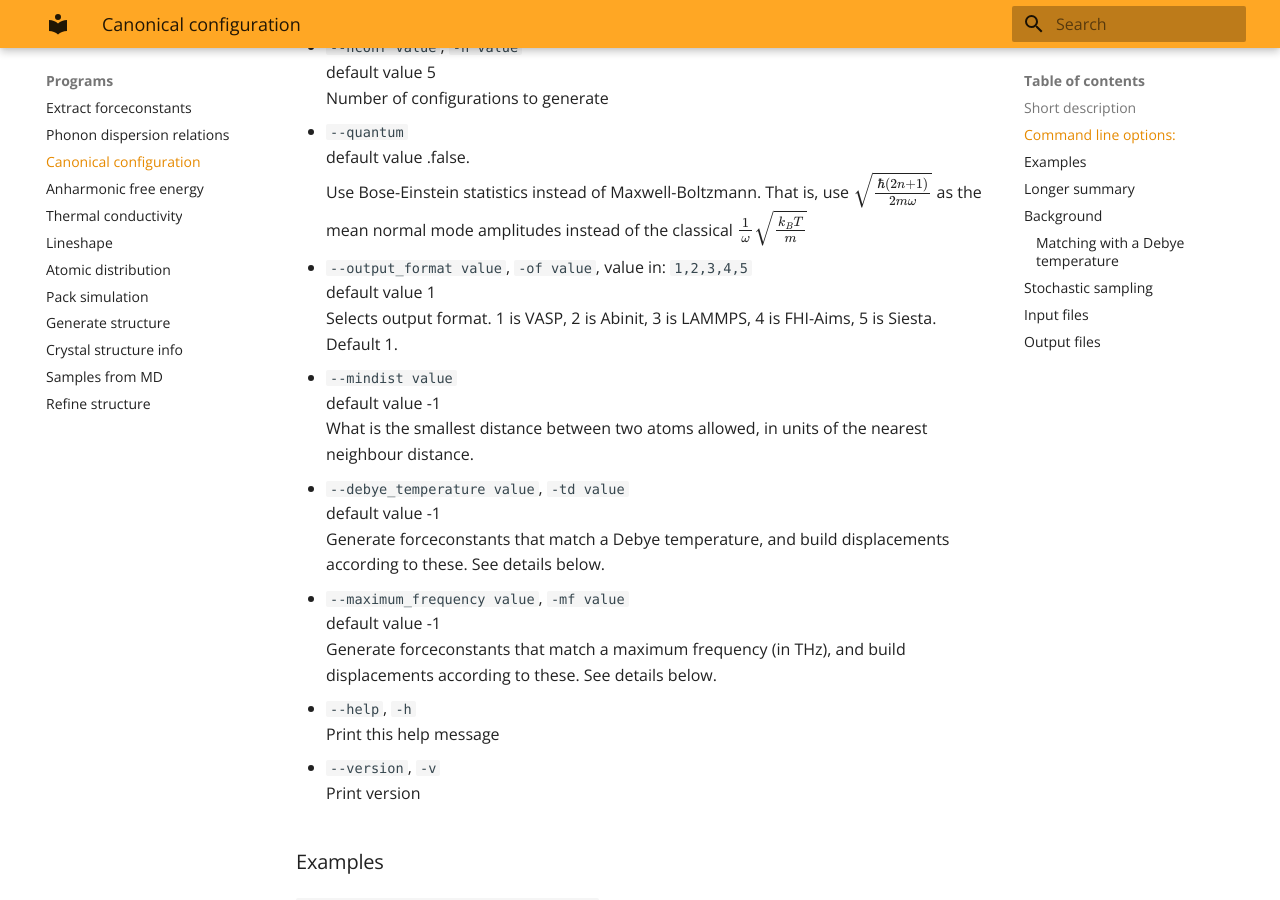
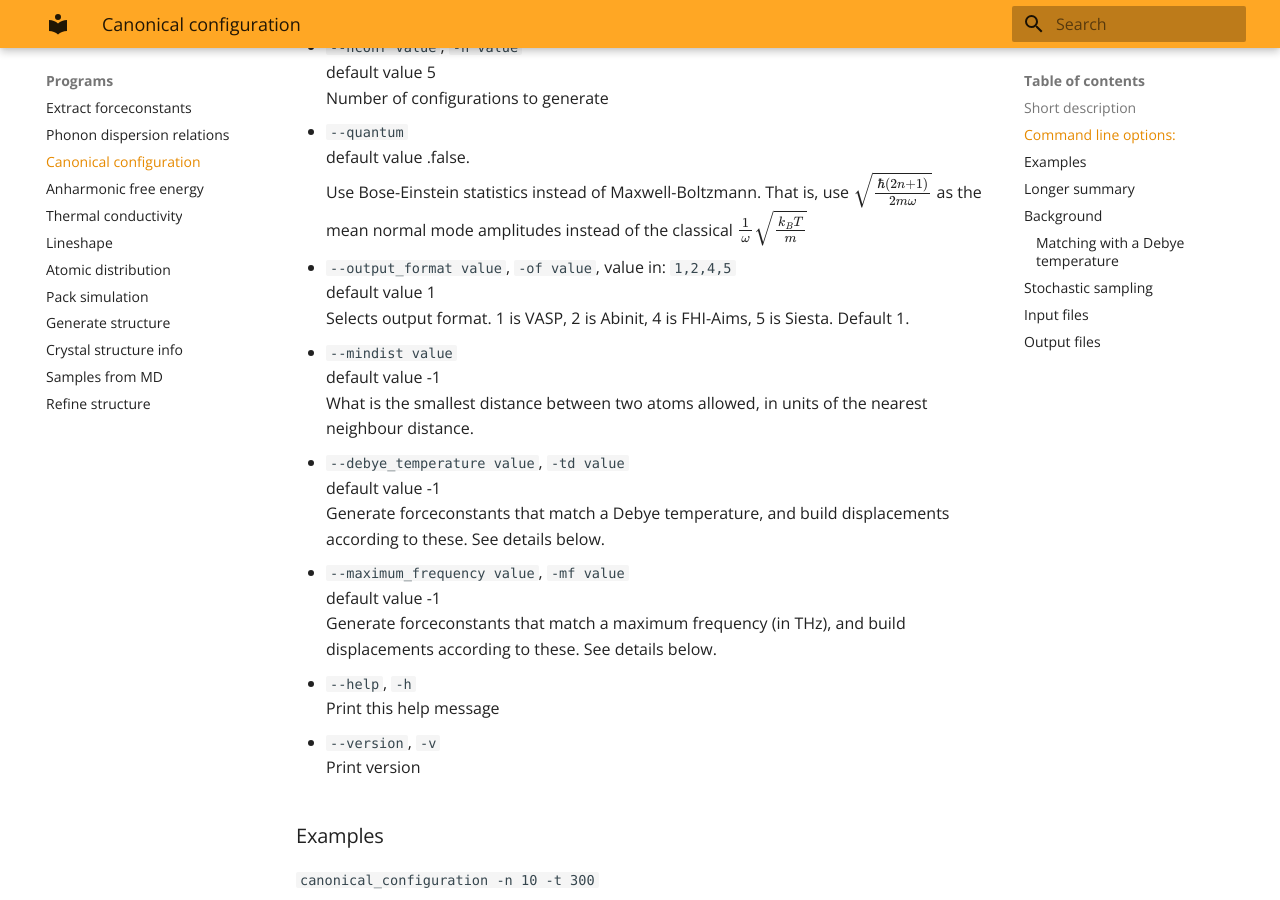
Before and after one commit to tdep-developers/tdep, an MkDocs documentation site: the page built from docs/program/canonical_configuration.md, in a window 1280 px wide and 900 px high, scrolled down 554 px. Built offline with MkDocs 1.6.1 and Material for MkDocs 9.7.7, drawn with Linux system fonts in a browser that asks for light colours; some web fonts are replaced; some of the changed text lies outside the part shown.

Commit message:
io | remove LAMMPS writer
- remove from crystalstructure_io
- remove from programs
- remove from docs

```diff
--- a/docs/program/canonical_configuration.md
+++ b/docs/program/canonical_configuration.md
@@ -22,9 +22,9 @@
     default value .false.
     Use Bose-Einstein statistics instead of Maxwell-Boltzmann. That is, use \( \sqrt{\frac{\hbar (2n+1) }{2 m \omega}} \) as the mean normal mode amplitudes instead of the classical \( \frac{1}{\omega}\sqrt{\frac{k_BT}{m}} \)
 
-* `--output_format value`, `-of value`, value in: `1,2,3,4,5`
+* `--output_format value`, `-of value`, value in: `1,2,4,5`
     default value 1
-    Selects output format. 1 is VASP, 2 is Abinit, 3 is LAMMPS, 4 is FHI-Aims, 5 is Siesta. Default 1.
+    Selects output format. 1 is VASP, 2 is Abinit, 4 is FHI-Aims, 5 is Siesta. Default 1.
 
 * `--mindist value`
     default value -1
```
Also changed, not shown: other parts of docs/program/canonical_configuration.md (+1 -2 lines), docs/program/generate_structure.md (+2 -2 lines), docs/program/samples_from_md.md (+2 -2 lines), 8 other files.
